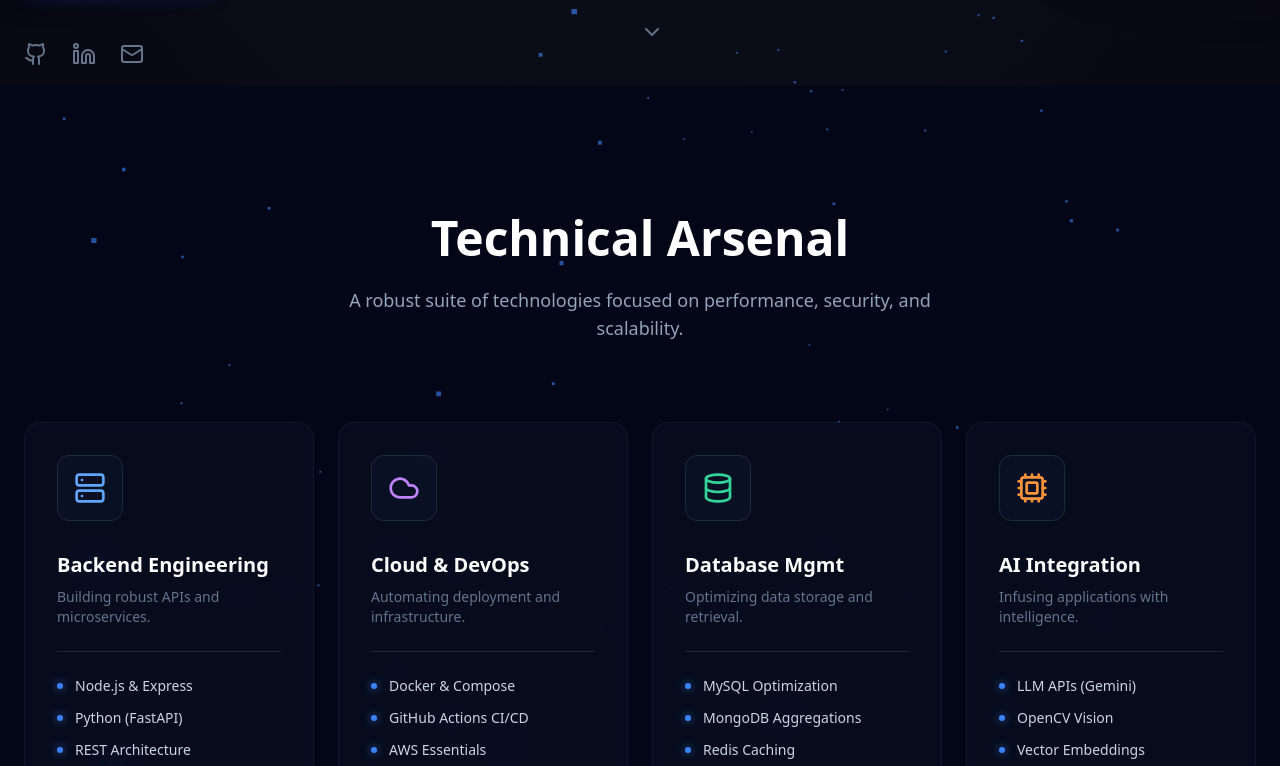
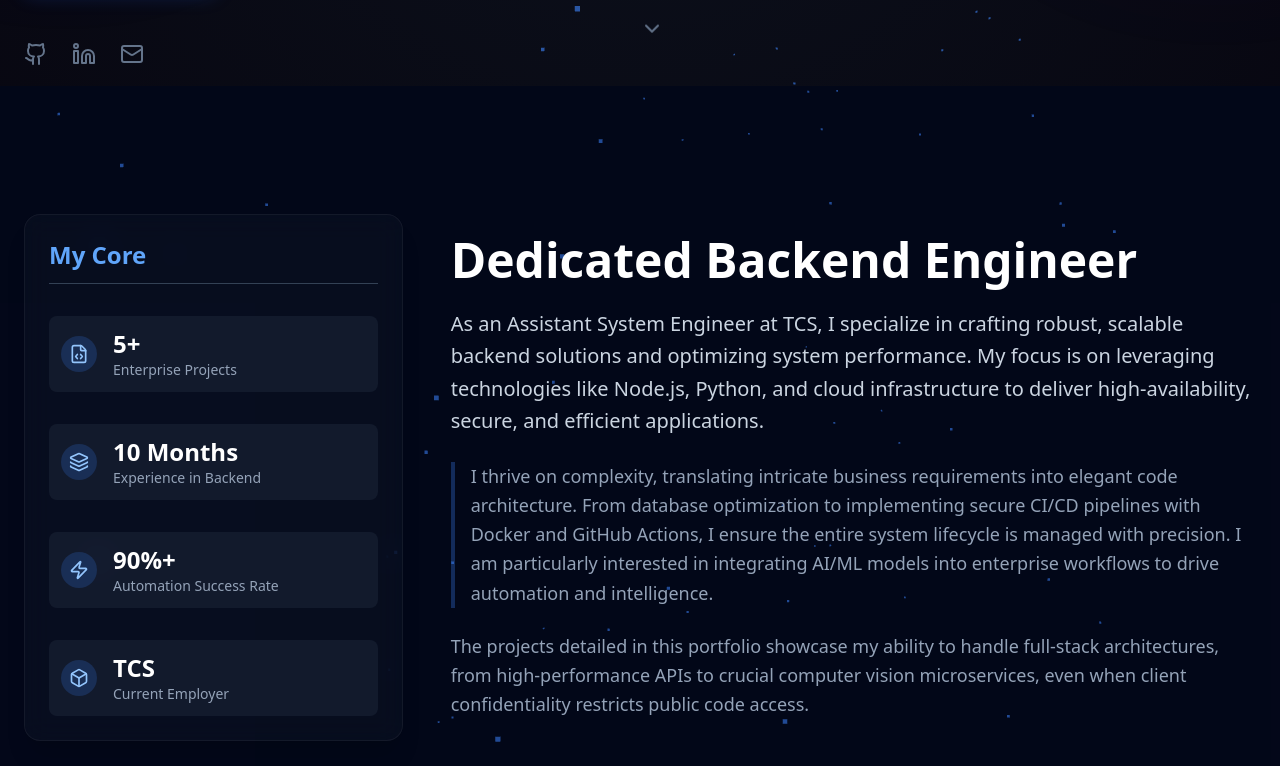
Before and after one commit to Yashdafade/portfolioV2, a React (Vite) app in the folder yash-portfolio/: page / in a window 1280 px wide. Shown: the part 714-1480 px from the top of the page. Built offline with nearby package versions, Linux system fonts and the light colour scheme.

Commit message:
Add 'About' section with detailed bio and statistics; update project badge note

```diff
--- a/yash-portfolio/src/App.jsx
+++ b/yash-portfolio/src/App.jsx
@@ -4,7 +4,7 @@ import { Github, Linkedin, Mail, Server, Database, Cpu, Cloud, Terminal, Globe,
 /**
  * PORTFOLIO FOR YASH DAFADE - ANIMATED & MODERNIZED
  * Theme: Cyber-Minimalist (Deep Slate, Electric Blue, Violet)
- * Updates: Confidential Project Badges
+ * Updates: Confidential Project Badges, Added 'About' Section Fix
  */
 
 // --- Experience Calculator Logic ---
@@ -205,7 +205,7 @@ const ParticleNetwork = () => {
     return () => { if (mountRef.current) mountRef.current.innerHTML = ''; }
   }, []);
 
-  return <div ref={mountRef} className="fixed top-0 left-0 w-full h-full -z-10 pointer-events-none" />;
+  return <div ref={mountRef} className="fixed inset-0 -z-10 pointer-events-none" />;
 };
 
 // --- Animations Styles (Injected) ---
@@ -482,6 +482,52 @@ const SocialLink = ({ href, icon }) => (
     {icon}
   </a>
 );
+
+// --- About Section (FIX: Added missing section for 'about' link) ---
+const StatItem = ({ value, label, icon }) => (
+  <div className="flex items-center gap-4 p-3 bg-slate-800/50 rounded-lg">
+    <div className="p-2 bg-blue-500/20 rounded-full text-blue-300">
+      {icon}
+    </div>
+    <div>
+      <div className="text-2xl font-extrabold text-white">{value}</div>
+      <div className="text-sm text-slate-400">{label}</div>
+    </div>
+  </div>
+);
+
+const AboutSection = () => (
+  <section id="about" className="py-32 px-6 bg-slate-900/10">
+    <div className="max-w-7xl mx-auto grid md:grid-cols-3 gap-12 items-center">
+
+      {/* Visual / Summary Stats */}
+      <AnimatedSection className="md:col-span-1 space-y-8 p-6 glass-panel rounded-2xl h-full shadow-xl" delay={0}>
+        <h3 className="text-2xl font-bold text-blue-400 border-b border-slate-700 pb-3">My Core</h3>
+        <StatItem value="5+" label="Enterprise Projects" icon={<FileCode size={20} />} />
+        <StatItem value={getExperienceDuration()} label="Experience in Backend" icon={<Layers size={20} />} />
+        <StatItem value="90%+" label="Automation Success Rate" icon={<Zap size={20} />} />
+        <StatItem value="TCS" label="Current Employer" icon={<Box size={20} />} />
+      </AnimatedSection>
+
+      {/* Narrative Bio */}
+      <AnimatedSection className="md:col-span-2 space-y-6" delay={100}>
+        <h2 className="text-3xl md:text-5xl font-bold text-white">
+          Dedicated Backend Engineer
+        </h2>
+        <p className="text-xl text-slate-300 leading-relaxed">
+          As an Assistant System Engineer at TCS, I specialize in crafting robust, scalable backend solutions and optimizing system performance. My focus is on leveraging technologies like Node.js, Python, and cloud infrastructure to deliver high-availability, secure, and efficient applications.
+        </p>
+        <p className="text-lg text-slate-400 leading-relaxed border-l-4 border-blue-500/30 pl-4">
+          I thrive on complexity, translating intricate business requirements into elegant code architecture. From database optimization to implementing secure CI/CD pipelines with Docker and GitHub Actions, I ensure the entire system lifecycle is managed with precision. I am particularly interested in integrating AI/ML models into enterprise workflows to drive automation and intelligence.
+        </p>
+        <p className="text-lg text-slate-400 leading-relaxed">
+          The projects detailed in this portfolio showcase my ability to handle full-stack architectures, from high-performance APIs to crucial computer vision microservices, even when client confidentiality restricts public code access.
+        </p>
+      </AnimatedSection>
+    </div>
+  </section>
+);
+
 
 // --- About / Skills Section ---
 const Skills = () => (
@@ -837,6 +883,7 @@ const App = () => {
       <ParticleNetwork />
       <Navbar scrollTo={scrollTo} />
       <Hero scrollTo={scrollTo} />
+      <AboutSection />
       <Skills />
       <Experience />
       <Projects />
```
